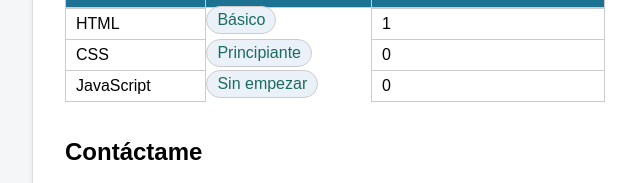
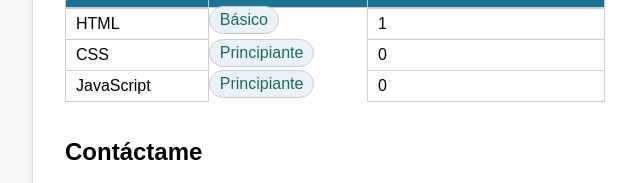
Before and after one commit to Alfredo-chay/pagina-personal, a plain HTML site: page index.html in a window 1280 px wide. Shown: the part 722-905 px from the top of the page, 158-798 px from the left. Drawn offline with Linux system fonts and the light colour scheme.

Commit message:
actualización de mis avances, javascript a principiante

```diff
--- a/index.html
+++ b/index.html
@@ -112,7 +112,7 @@
             </tr>
             <tr>
               <td>JavaScript</td>
-              <td>Sin empezar</td>
+              <td>Principiante</td>
               <td>0</td>
             </tr>
           </tbody>
```
